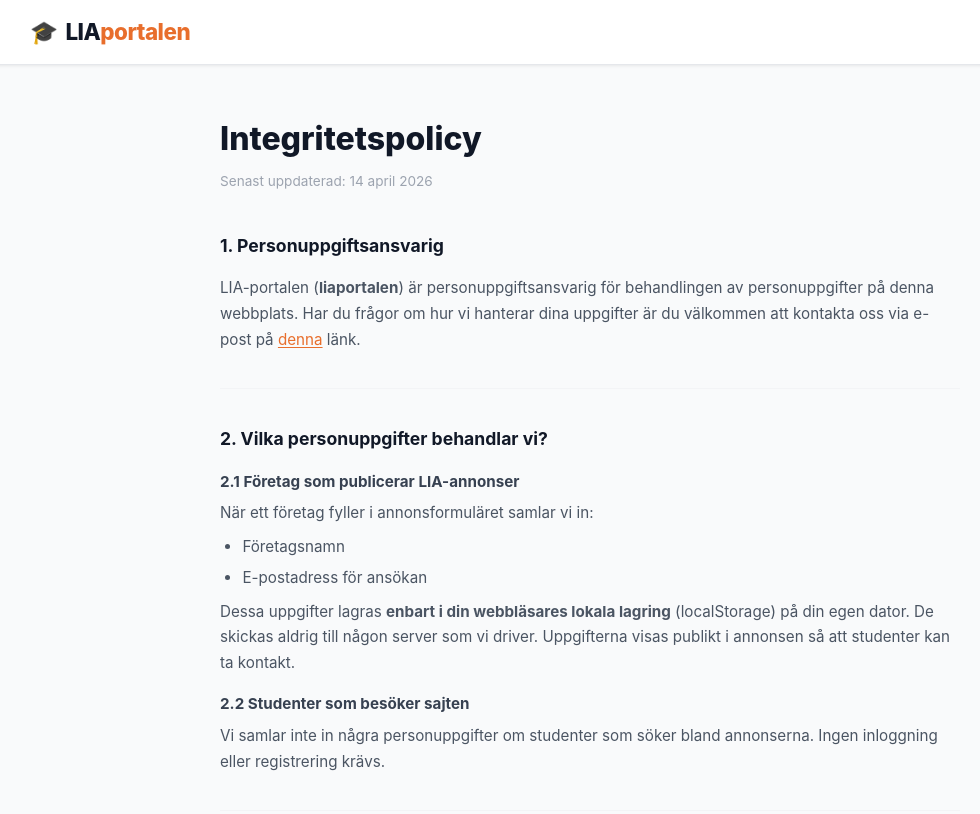
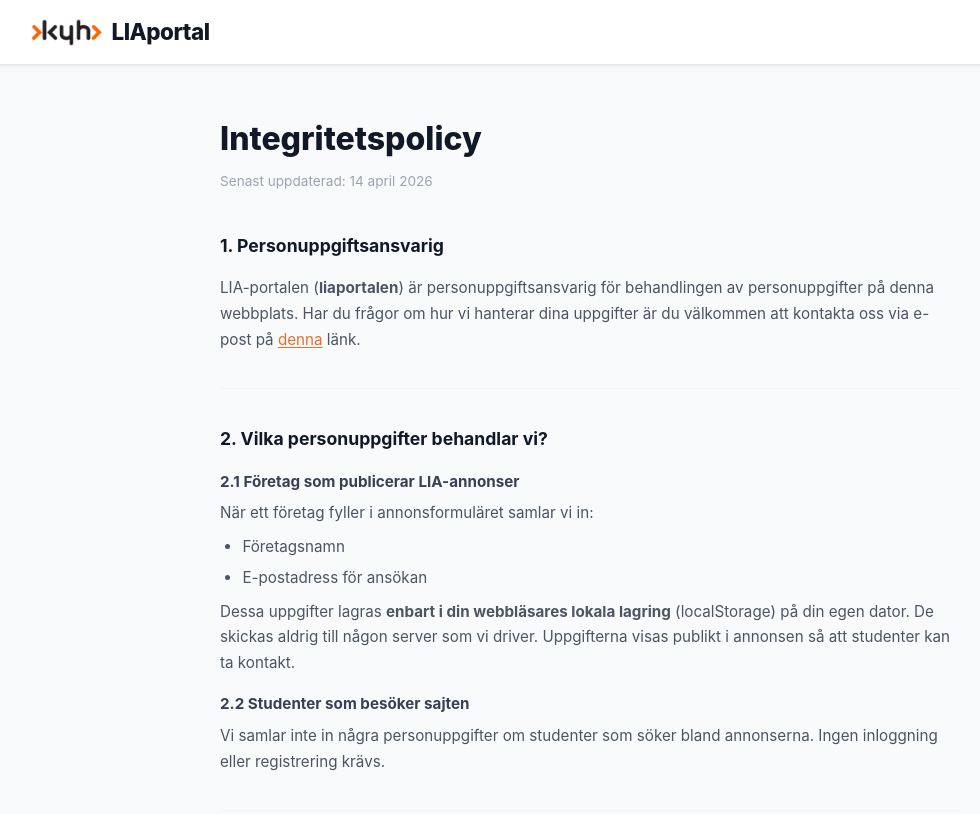
Before and after one commit to thomaspomas/liaportalen, a website: page privacy.html in a window 1280 px wide. Shown: the top 814 px of the page, without its empty margins (50-1030 px from the left). Drawn offline with Linux system fonts and the light colour scheme.

Commit message:
style: byt namn till LIAportal, gör logotexten svart

```diff
--- a/privacy.html
+++ b/privacy.html
@@ -11,8 +11,8 @@
   <header class="site-header">
     <div class="container header-inner">
       <a href="index.html" class="logo">
-        <span class="logo-icon">🎓</span>
-        <span class="logo-text">LIA<span class="logo-accent">portalen</span></span>
+        <img src="kyh-logo.png" alt="KYH" class="header-logo" />
+        <span class="logo-text">LIAportal</span>
       </a>
     </div>
   </header>
@@ -117,7 +117,7 @@
           <li><strong>Invända</strong> mot behandling baserad på berättigat intresse</li>
           <li><strong>Inge klagomål</strong> till Integritetsskyddsmyndigheten (IMY) på <a href="https://www.imy.se" target="_blank" rel="noopener">imy.se</a></li>
         </ul>
-        <p>Eftersom annonsdata enbart lagras i din egen webbläsare kan du radera dina uppgifter när som helst genom att rensa webbläsarens localStorage. Kontakta oss på <a href="mailto:kontakt@liaportalen.se">kontakt@liaportalen.se</a> vid övriga frågor.</p>
+        <p>Eftersom annonsdata enbart lagras i din egen webbläsare kan du radera dina uppgifter när som helst genom att rensa webbläsarens localStorage. Kontakta oss på <a href="mailto:info@pasm.se">denna</a> länk vid övriga frågor.</p>
       </section>
 
       <section class="privacy-section">
--- a/styles.css
+++ b/styles.css
@@ -73,7 +73,7 @@ body {
 }
 
 .header-logo { height: 28px; width: auto; display: block; }
-.logo-accent { color: var(--blue); }
+.logo-text { color: var(--gray-900) !important; }
 
 .main-nav {
   display: flex;
```
Also changed, not shown: index.html (+2 -2 lines).
